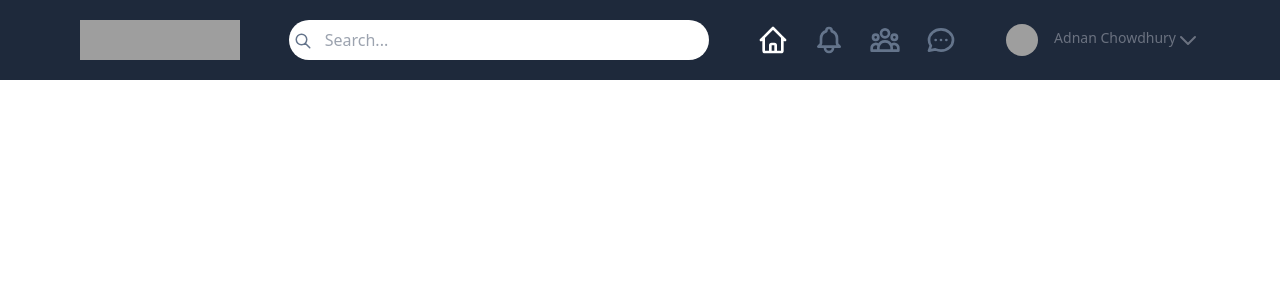
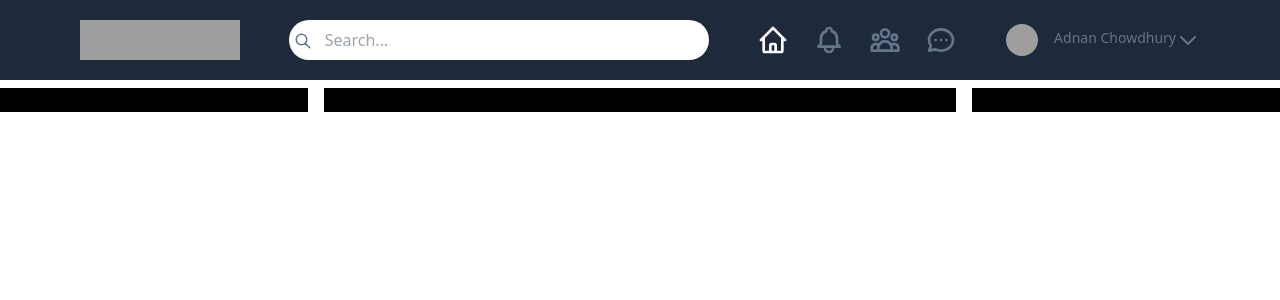
Before and after one commit to FahadwebD/social_app_appifyLab, a React (Create React App) app: page / in a window 1280 px wide. Shown: the top 300 px of the page. Built offline with nearby package versions, Linux system fonts and the light colour scheme; grey boxes are pictures that could not be loaded.

Commit message:
basic layout created

```diff
--- a/src/App.js
+++ b/src/App.js
@@ -1,11 +1,15 @@
 
 import './App.css';
+import Layout from './Layout/Layout';
 import Navbar from './Shared/Navbar';
 
 function App() {
 
     return (
+     <>
      <Navbar></Navbar>
+     <Layout></Layout>
+     </>
     );
 }
 
--- /dev/null
+++ b/src/Layout/Layout.js
@@ -0,0 +1,16 @@
+import React from 'react';
+
+const Layout = () => {
+    return (
+        <div className='container mx-auto mt-2'>
+            <div class="grid grid-cols-4 gap-4">
+  <div class="bg-black">01</div>
+  <div class=" col-span-2 bg-black">02</div>
+  <div class="bg-black">03</div>
+
+</div>
+        </div>
+    );
+};
+
+export default Layout;
```
